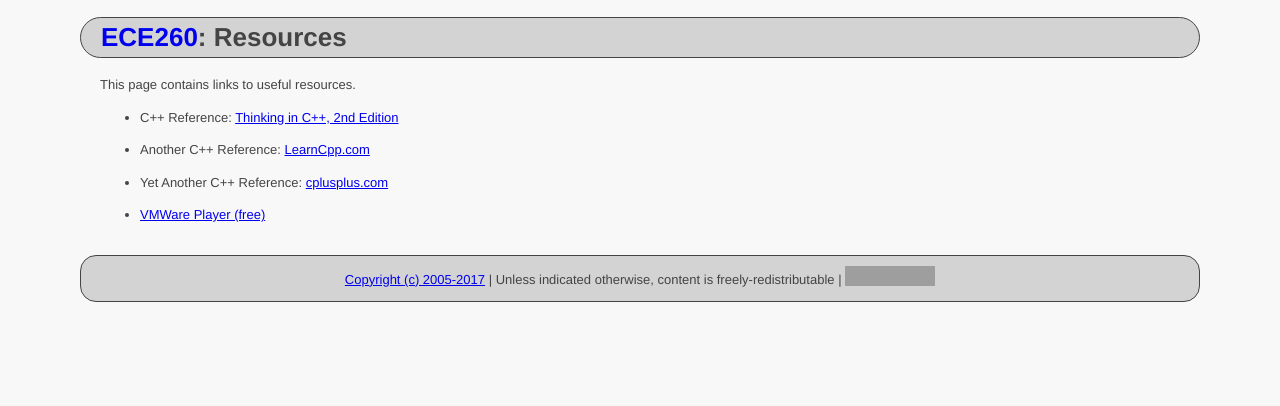
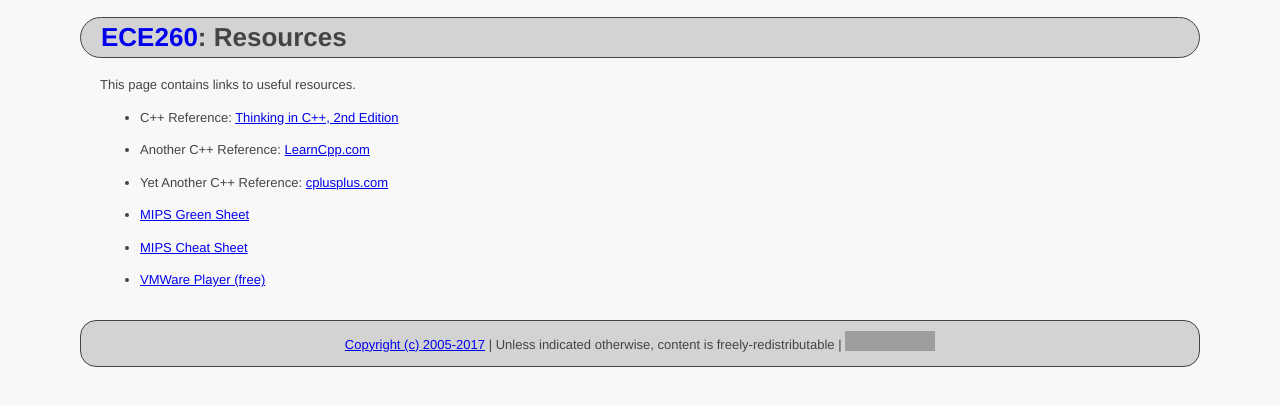
Before and after one commit to ycpcs/ece260-spring2017, a Jekyll site: the page built from resources/index.md, in a window 1280 px wide. Shown: the top 406 px of the page. Built offline with Jekyll 4.4.1, drawn with Linux system fonts in a browser that asks for light colours; grey boxes are pictures that could not be loaded.

Commit message:
added MIPS Green sheet and MIPS cheat sheet

```diff
--- a/resources/index.md
+++ b/resources/index.md
@@ -12,4 +12,8 @@ This page contains links to useful resources.
 
   - Yet Another C++ Reference: [cplusplus.com](http://www.cplusplus.com)
 
- - [VMWare Player (free)](https://my.vmware.com/web/vmware/free#desktop_end_user_computing/vmware_workstation_player/12_0)
+  - [MIPS Green Sheet](./MIPS_Green_Sheet.pdf)
+
+  - [MIPS Cheat Sheet](./MIPS_Cheat_Sheet.pdf)
+
+  - [VMWare Player (free)](https://my.vmware.com/web/vmware/free#desktop_end_user_computing/vmware_workstation_player/12_0)
```
Also changed, not shown: 2 other files.
